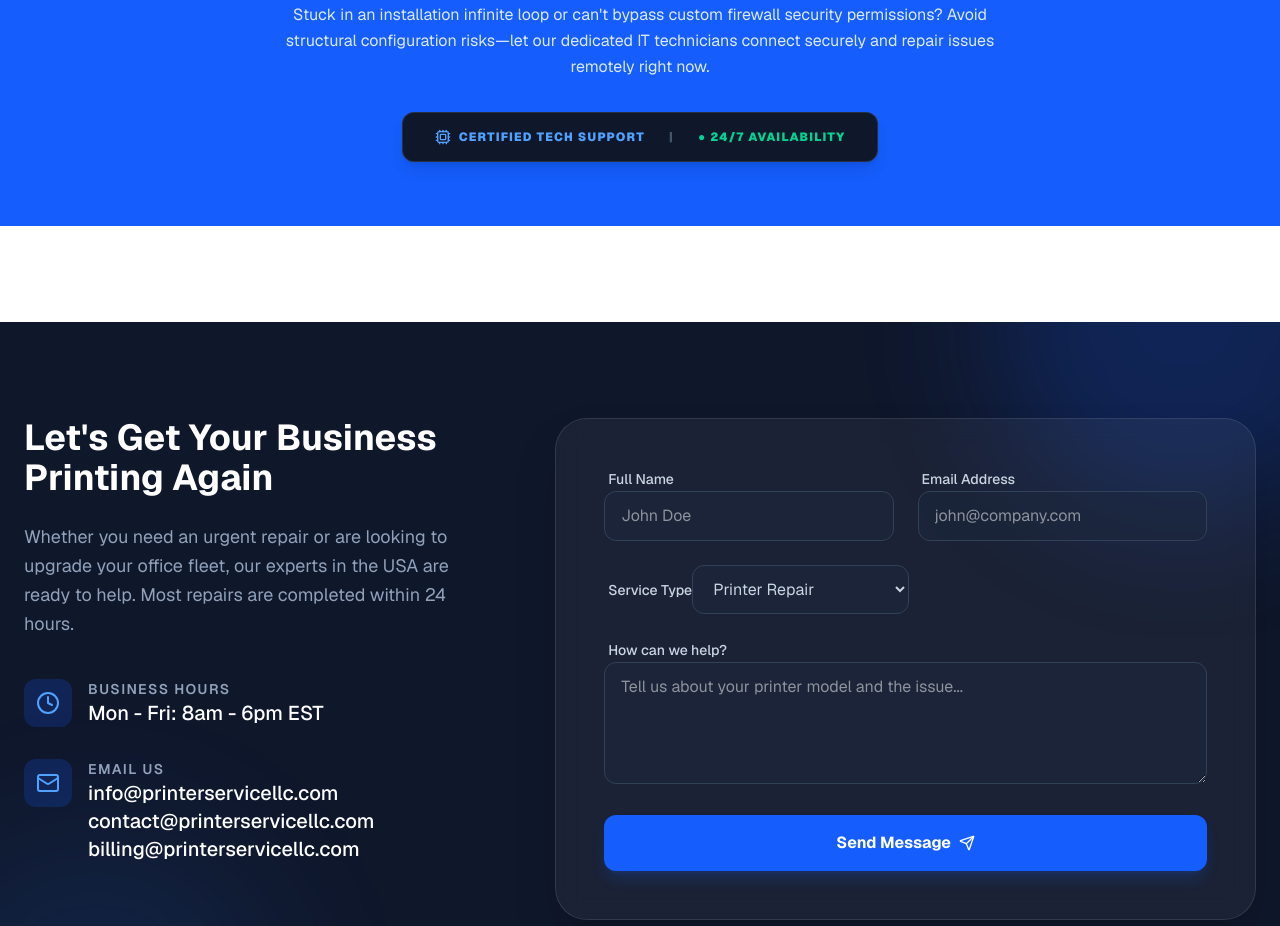
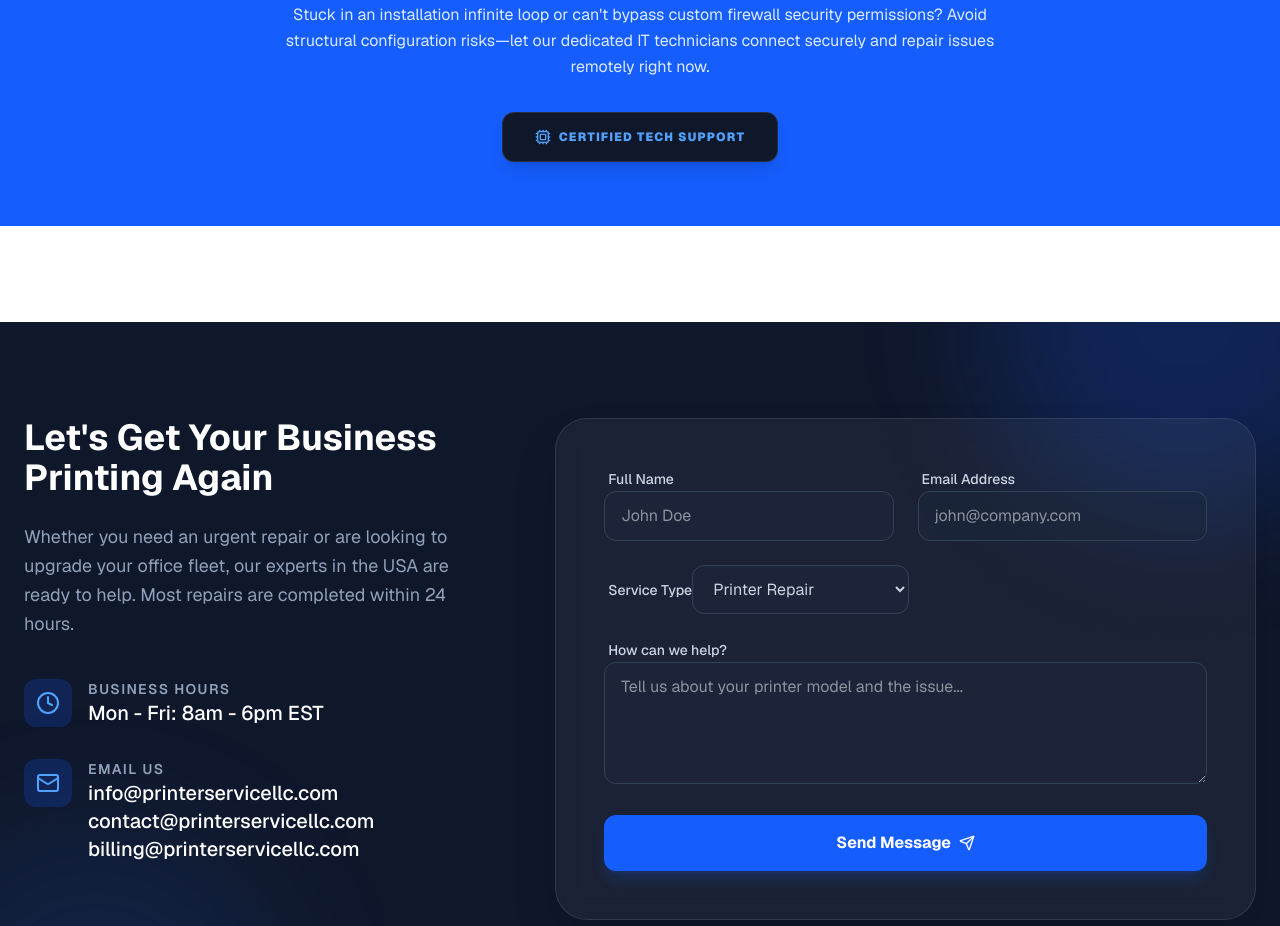
Before and after one commit to Zentrok-Private-Limited/Printer-Service-LLC, a Next.js app: page /Setup in a window 1280 px wide. Shown: the part 2060-2986 px from the top of the page. Built offline with nearby package versions, Linux system fonts and the light colour scheme.

Commit message:
refactor: Remove redundant availability information from tech support section

```diff
--- a/app/Setup/page.tsx
+++ b/app/Setup/page.tsx
@@ -196,8 +196,6 @@ export default function PrinterSetupPage() {
           </p>
           <div className="inline-flex flex-wrap items-center justify-center gap-6 text-xs uppercase font-black tracking-widest bg-slate-900 px-8 py-4 rounded-xl border border-white/10 shadow-lg">
             <span className="flex items-center gap-2 text-blue-400"><Cpu size={16}/> Certified Tech Support</span>
-            <span className="text-slate-600">|</span>
-            <span className="text-emerald-400">● 24/7 Availability</span>
           </div>
         </div>
       </section>
```
